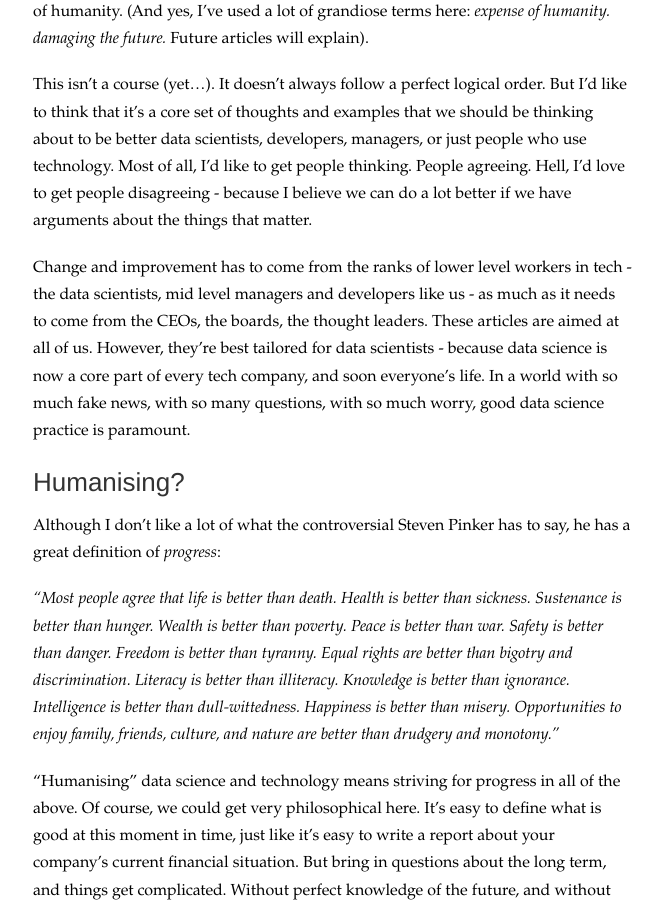
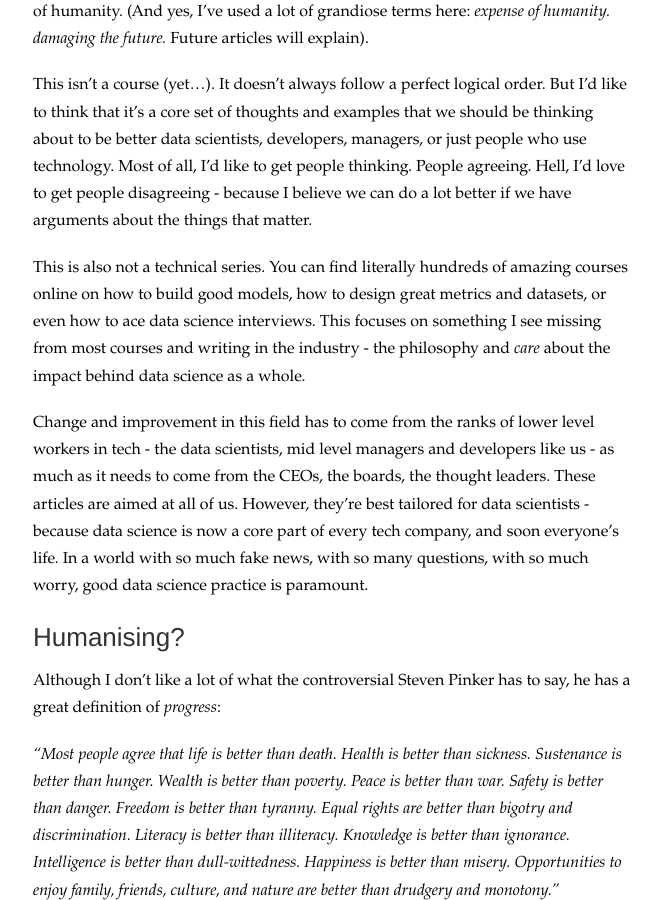
Before and after one commit to ryan-anderson-ds/ryan-anderson-ds.github.io, a Jekyll site: the page built from humanisingds.md, in a window 1280 px wide and 900 px high, scrolled down 1292 px. Shown: the whole window, without its empty margins (307-970 px from the left). Built offline with Jekyll 4.4.1, drawn with Linux system fonts in a browser that asks for light colours.

Commit message:
Update humanisingds.md

```diff
--- a/humanisingds.md
+++ b/humanisingds.md
@@ -24,7 +24,9 @@ I am not trying to shame us all into switching jobs, or careers. Rather, the poi
 
 This isn't a course (yet...). It doesn't always follow a perfect logical order. But I'd like to think that it's a core set of thoughts and examples that we should be thinking about to be better data scientists, developers, managers, or just people who use technology. Most of all, I'd like to get people thinking. People agreeing. Hell, I'd love to get people disagreeing - because I believe we can do a lot better if we have arguments about the things that matter.
 
-Change and improvement has to come from the ranks of lower level workers in tech - the data scientists, mid level managers and developers like us - as much as it needs to come from the CEOs, the boards, the thought leaders. These articles are aimed at all of us. However, they're best tailored for data scientists - because data science is now a core part of every tech company, and soon everyone’s life. In a world with so much fake news, with so many questions, with so much worry, good data science practice is paramount.
+This is also not a technical series. You can find literally hundreds of amazing courses online on how to build good models, how to design great metrics and datasets, or even how to ace data science interviews. This focuses on something I see missing from most courses and writing in the industry - the philosophy and _care_ about the impact behind data science as a whole.
+
+Change and improvement in this field has to come from the ranks of lower level workers in tech - the data scientists, mid level managers and developers like us - as much as it needs to come from the CEOs, the boards, the thought leaders. These articles are aimed at all of us. However, they're best tailored for data scientists - because data science is now a core part of every tech company, and soon everyone’s life. In a world with so much fake news, with so many questions, with so much worry, good data science practice is paramount.
 
 ## Humanising?
 
```
